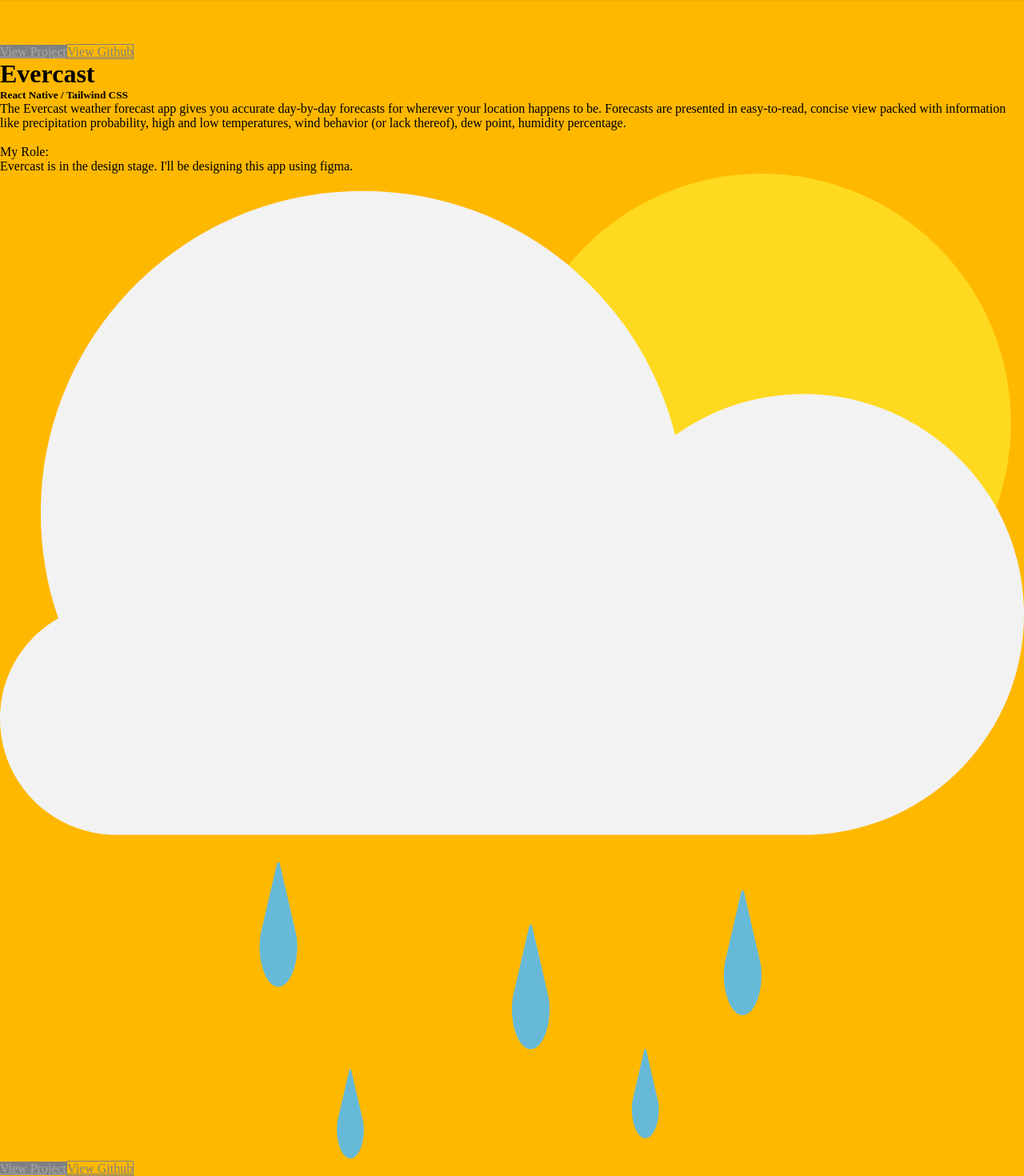
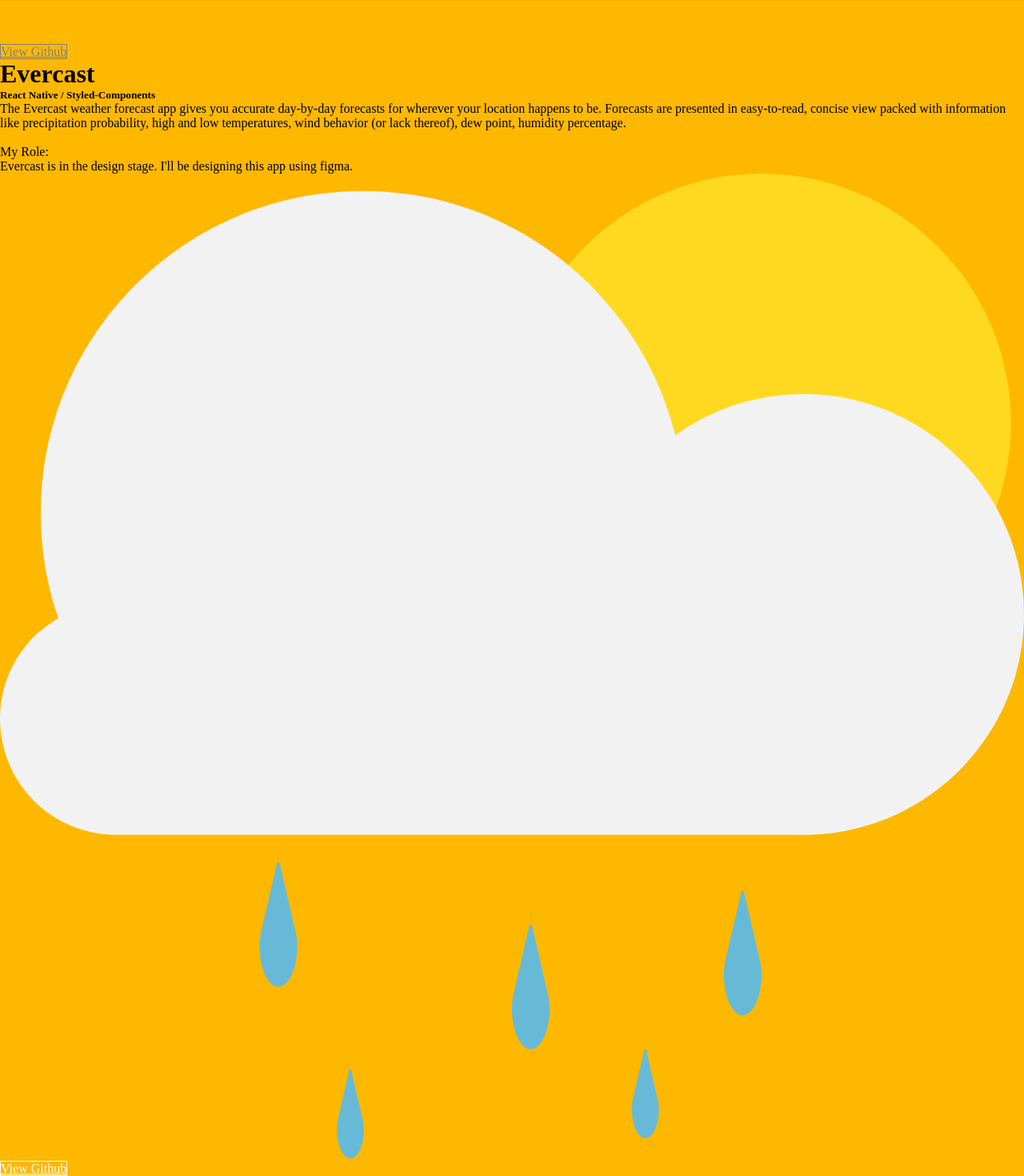
Before and after one commit to Stephenfre/react-portfolio, a React (Create React App) app: page /project/evercast in a window 1280 px wide. Shown: the part 144-1614 px from the top of the page at 80% size. Built offline with nearby package versions, Linux system fonts and the light colour scheme.

Commit message:
removed github from planet data and add a github link to evercast

```diff
--- a/src/Components/Projects/Evercast.js
+++ b/src/Components/Projects/Evercast.js
@@ -1,8 +1,6 @@
-import React from "react";
-
+import Cloudy from "../../Svg/evercast.svg";
 import Nav from "../Nav";
 import "./Project.css";
-import Cloudy from "../../Svg/evercast.svg";
 import ProjectLinks from "./ProjectsLinks";
 
 export default function Evercast() {
@@ -15,15 +13,7 @@ export default function Evercast() {
                 <div className="project-info">
                     <div className="btn2-mobile">
                         <a
-                            href="/"
-                            className="btn-links-project"
-                            style={{ color: "darkgrey", background: "grey", pointerEvents: "none" }}
-                        >
-                            View Project
-                        </a>
-                        <a
-                            disable
-                            href="https://github.com/Stephenfre/earth-dashboard-fe"
+                            href="https://github.com/Stephenfre/evercast"
                             className="btn2-links-project"
                             style={{ color: "grey", border: "1px solid grey", pointerEvents: "none" }}
                         >
@@ -31,7 +21,7 @@ export default function Evercast() {
                         </a>
                     </div>
                     <h1>Evercast</h1>
-                    <h5>React Native / Tailwind CSS</h5>
+                    <h5>React Native / Styled-Components</h5>
                     <p>
                         The Evercast weather forecast app gives you accurate day-by-day forecasts for wherever your
                         location happens to be. Forecasts are presented in easy-to-read, concise view packed with
@@ -49,16 +39,9 @@ export default function Evercast() {
                 </div>
                 <div className="btn2">
                     <a
-                        href="/"
-                        className="btn-links-project"
-                        style={{ color: "darkgrey", background: "grey", pointerEvents: "none" }}
-                    >
-                        View Project
-                    </a>
-                    <a
-                        href="/"
+                        href="https://github.com/Stephenfre/evercast"
                         className="btn2-links-project"
-                        style={{ color: "grey", border: "1px solid grey", pointerEvents: "none" }}
+                        style={{ color: "white", border: "1px solid white" }}
                     >
                         View Github
                     </a>
--- a/src/Components/Projects/PlanetData.js
+++ b/src/Components/Projects/PlanetData.js
@@ -1,8 +1,6 @@
-import React from "react";
-
+import Earth from "../../Svg/earth.svg";
 import Nav from "../Nav";
 import "./Project.css";
-import Earth from "../../Svg/earth.svg";
 import ProjectLinks from "./ProjectsLinks";
 
 export default function PlanetData() {
@@ -16,9 +14,6 @@ export default function PlanetData() {
                     <div className="btn2-mobile">
                         <a href="https://planetdata.vision/" className="btn-links-project" style={{ color: "#15327A" }}>
                             View Project
-                        </a>
-                        <a href="https://github.com/Stephenfre/earth-dashboard-fe" className="btn2-links-project">
-                            View Github
                         </a>
                     </div>
                     <h1>Planet Data</h1>
@@ -46,9 +41,6 @@ export default function PlanetData() {
                     <a href="https://planetdata.vision/" className="btn-links-project" style={{ color: "#15327A" }}>
                         View Project
                     </a>
-                    <a href="https://github.com/Stephenfre/earth-dashboard-fe" className="btn2-links-project">
-                        View Github
-                    </a>
                 </div>
             </div>
         </div>
```
Also changed, not shown: 2 other files (tests, documents, lock files or other folders).
